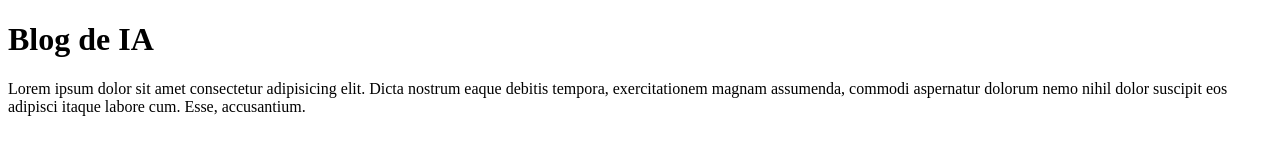
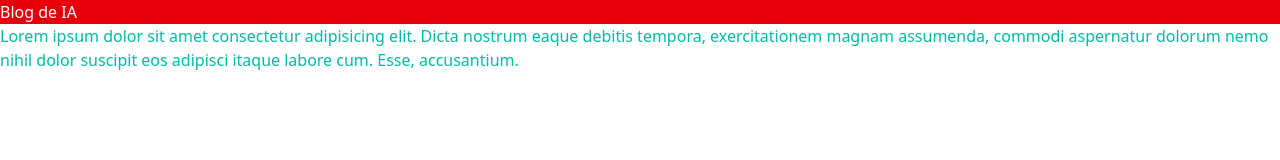
Before and after one commit to crisce-03/Cerritos-DevsDuo-Projects, a plain HTML site: page index.html in a window 1280 px wide. Drawn offline with nearby package versions, Linux system fonts and the light colour scheme.

Commit message:
Cambios de color h1 y p

```diff
--- a/index.html
+++ b/index.html
@@ -4,9 +4,11 @@
     <meta charset="UTF-8">
     <meta name="viewport" content="width=device-width, initial-scale=1.0">
     <title>Document</title>
+    <link href="styles.css" rel="stylesheet">
+    <script src="https://cdn.jsdelivr.net/npm/@tailwindcss/browser@4"></script>
 </head>
 <body>
-    <h1>Blog de IA</h1>
-    <p>Lorem ipsum dolor sit amet consectetur adipisicing elit. Dicta nostrum eaque debitis tempora, exercitationem magnam assumenda, commodi aspernatur dolorum nemo nihil dolor suscipit eos adipisci itaque labore cum. Esse, accusantium.</p>
+    <h1 class="bg-red-600 text-white">Blog de IA</h1>
+    <p class="text-teal-500">Lorem ipsum dolor sit amet consectetur adipisicing elit. Dicta nostrum eaque debitis tempora, exercitationem magnam assumenda, commodi aspernatur dolorum nemo nihil dolor suscipit eos adipisci itaque labore cum. Esse, accusantium.</p>
 </body>
 </html>
```
